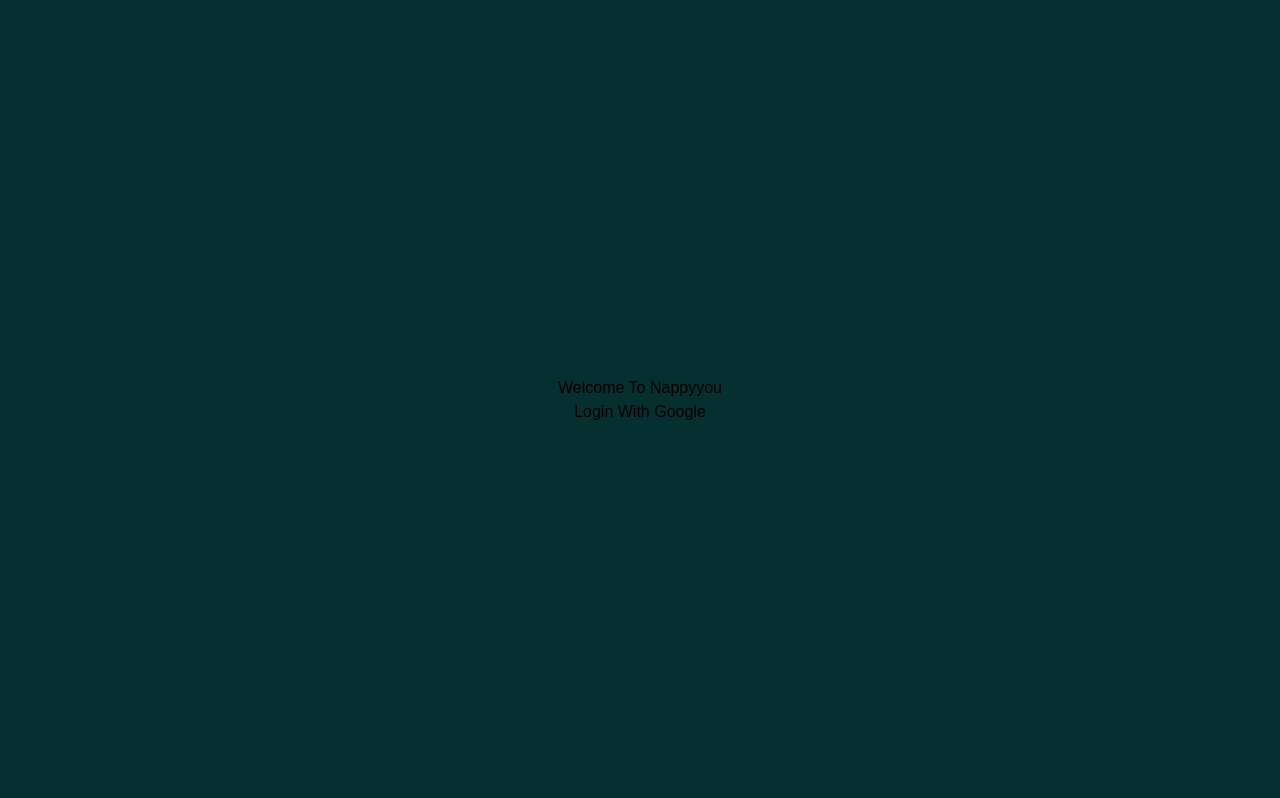
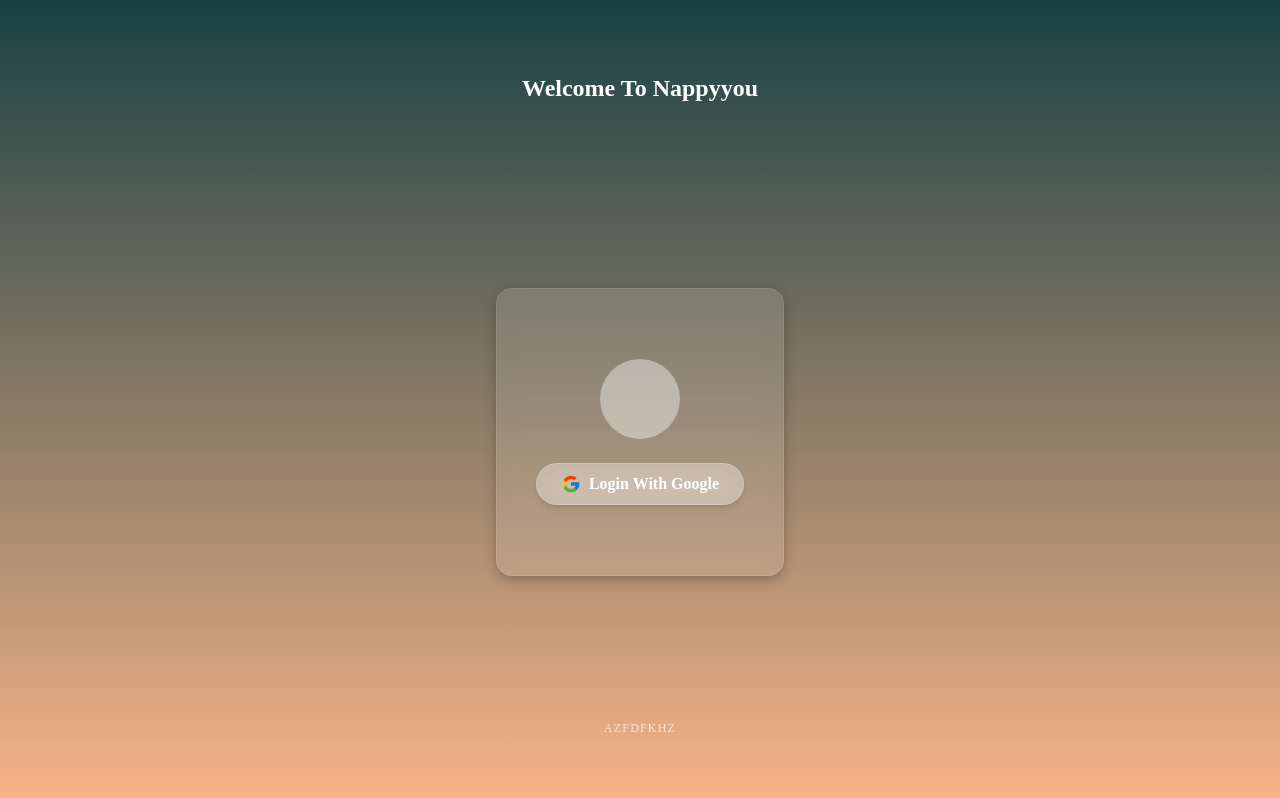
Before and after one commit to Azfdfkhz/Nappyou, a React (Vite) app: page /login in a window 1280 px wide. Built offline with nearby package versions, Linux system fonts and the light colour scheme.

Commit message:
Update LoginScreen.jsx

```diff
--- a/src/pages/LoginScreen.jsx
+++ b/src/pages/LoginScreen.jsx
@@ -1,32 +1,38 @@
-import React, { useEffect } from "react";
+import React, { useEffect, useState } from "react";
+import { motion } from "framer-motion";
+import { FcGoogle } from "react-icons/fc";
 import { useNavigate } from "react-router-dom";
 
 export default function LoginScreen() {
   const navigate = useNavigate();
+  const [user, setUser] = useState({
+    username: localStorage.getItem("username") || "",
+    photoURL: localStorage.getItem("photoURL") || "",
+  });
 
   useEffect(() => {
+    // Redirect jika sudah login
+    if (user.username) navigate("/home");
+
     // Callback dari Android WebView
     window.onLoginSuccess = (token) => {
       console.log("Android login token:", token);
 
-      const username = "User"; // bisa disesuaikan
+      const username = "User";
       const photoURL = "";
 
       localStorage.setItem("username", username);
       localStorage.setItem("photoURL", photoURL);
       localStorage.setItem("firebaseToken", token);
 
-      navigate("/home"); // redirect langsung
+      setUser({ username, photoURL });
+      navigate("/home");
     };
 
     window.onLoginFail = () => {
       alert("Login gagal, coba lagi!");
     };
-
-    // Jika user sudah login sebelumnya
-    const username = localStorage.getItem("username");
-    if (username) navigate("/home");
-  }, [navigate]);
+  }, [navigate, user.username]);
 
   const handleLogin = () => {
     if (window.Android && window.Android.loginWithGoogle) {
@@ -37,9 +43,42 @@
   };
 
   return (
-    <div className="flex flex-col items-center justify-center h-screen">
-      <h1>Welcome To Nappyyou</h1>
-      <button onClick={handleLogin}>Login With Google</button>
+    <div className="w-screen h-screen flex flex-col justify-between items-center text-center px-6 py-10 bg-gradient-to-b from-[#174143] to-[#F9B487] overflow-hidden relative font-[Poppins]">
+      {/* Title */}
+      <h1 className="text-white font-bold text-2xl mt-8">
+        Welcome To Nappyyou
+      </h1>
+
+      {/* Glass Card */}
+      <motion.div
+        initial={{ opacity: 0, y: 20 }}
+        animate={{ opacity: 1, y: 0 }}
+        transition={{ duration: 0.6 }}
+        className="glass rounded-2xl p-6 w-72 h-72 flex flex-col items-center justify-center shadow-lg mt-10"
+      >
+        <div className="w-20 h-20 bg-white/40 rounded-full mb-6 overflow-hidden">
+          {user.photoURL && (
+            <img
+              src={user.photoURL}
+              alt="User"
+              className="w-full h-full object-cover rounded-full"
+            />
+          )}
+        </div>
+
+        <button
+          onClick={handleLogin}
+          className="flex items-center justify-center gap-2 bg-white/30 hover:bg-white/40 text-white font-semibold px-6 py-2 rounded-full backdrop-blur-md shadow-md border border-white/20 transition-all"
+        >
+          <FcGoogle size={20} />
+          Login With Google
+        </button>
+      </motion.div>
+
+      {/* Footer */}
+      <p className="text-white/70 text-xs tracking-widest mb-6">
+        AZFDFKHZ
+      </p>
     </div>
   );
 }
```
